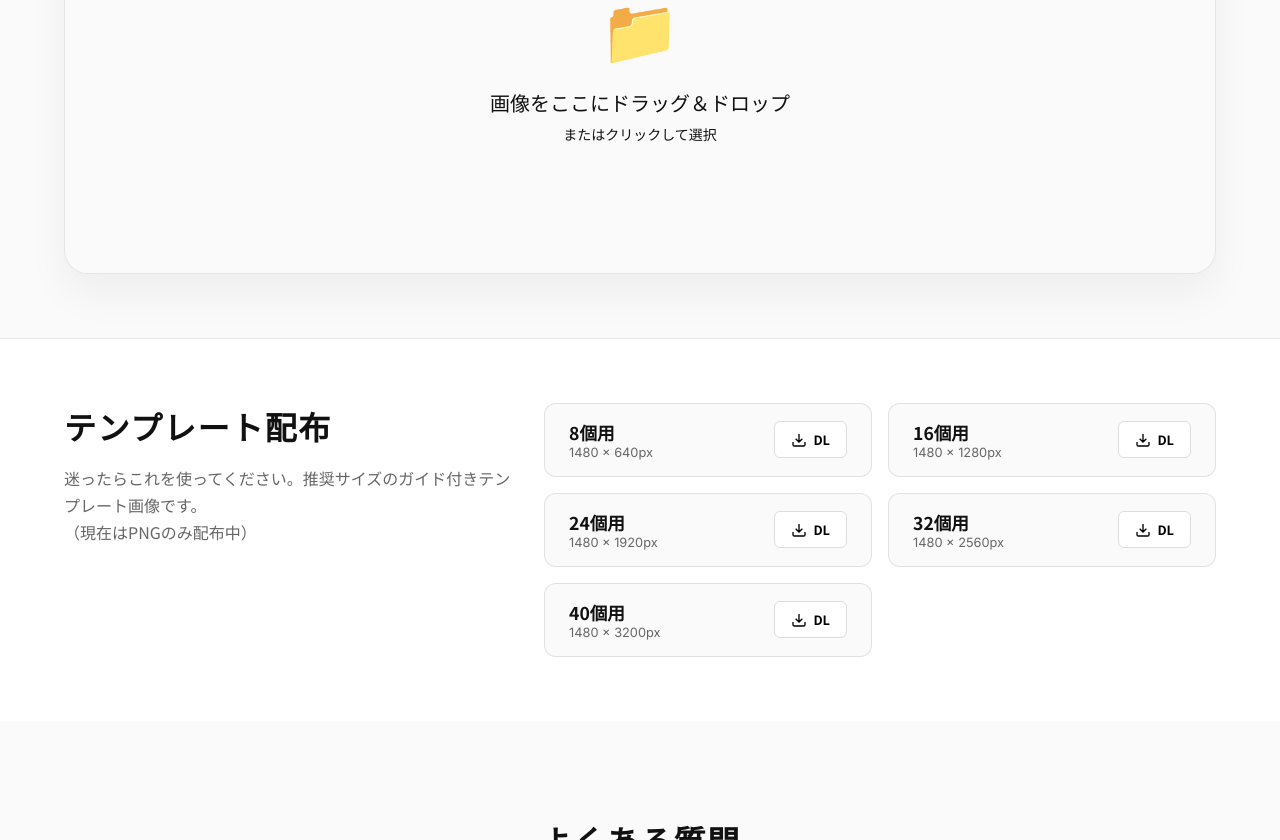
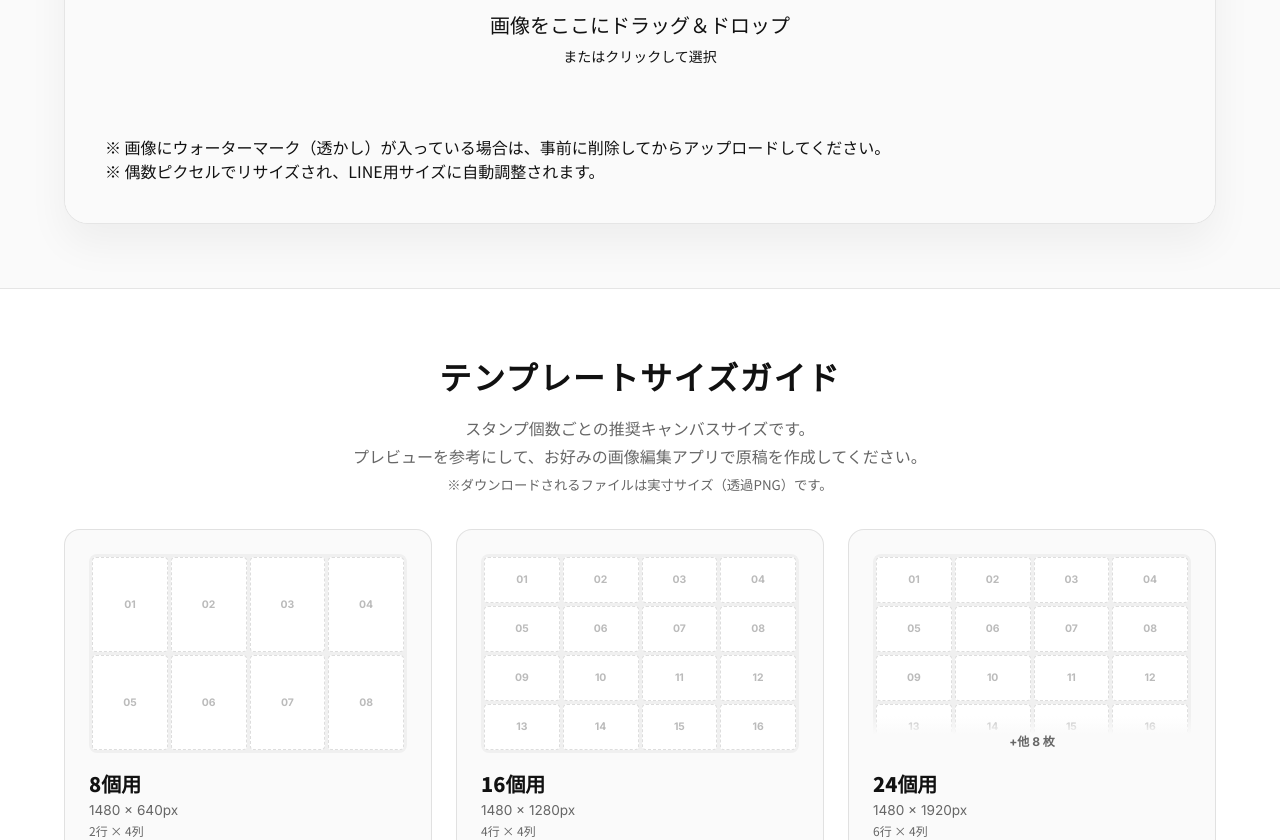
Before and after one commit to shiroki5715/banana-stamp, a Next.js app: page / in a window 1280 px wide. Shown: the part 1960-2800 px from the top of the page. Built offline with nearby package versions, Linux system fonts and the light colour scheme.

Commit message:
fix: Codex指摘対応（ウォーターマーク廃止、分割精度向上）とお問い合わせフォーム追加

```diff
--- a/app/page.js
+++ b/app/page.js
@@ -5,6 +5,7 @@ import HowToStep from "../components/HowToStep";
 import ToolSection from "../components/ToolSection";
 import TemplateSection from "../components/TemplateSection";
 import FaqSection from "../components/FaqSection";
+import ContactSection from "../components/ContactSection";
 
 export default function Home() {
   return (
@@ -14,6 +15,7 @@ export default function Home() {
       <ToolSection />
       <TemplateSection />
       <FaqSection />
+      <ContactSection />
     </main>
   );
 }
--- a/components/TemplateSection.js
+++ b/components/TemplateSection.js
@@ -3,42 +3,139 @@
 import styles from "./TemplateSection.module.css";
 
 export default function TemplateSection() {
-    // Mock data for templates
+    // Template data with grid layout information
     const templates = [
-        { count: 8, size: "1480 x 640px" },
-        { count: 16, size: "1480 x 1280px" },
-        { count: 24, size: "1480 x 1920px" },
-        { count: 32, size: "1480 x 2560px" },
-        { count: 40, size: "1480 x 3200px" },
+        { count: 8, rows: 2, cols: 4, size: "1480 x 640px" },
+        { count: 16, rows: 4, cols: 4, size: "1480 x 1280px" },
+        { count: 24, rows: 6, cols: 4, size: "1480 x 1920px" },
+        { count: 32, rows: 8, cols: 4, size: "1480 x 2560px" },
+        { count: 40, rows: 10, cols: 4, size: "1480 x 3200px" },
     ];
+
+    // Generate and download a template PNG
+    const handleDownload = (template) => {
+        const canvas = document.createElement('canvas');
+        const ctx = canvas.getContext('2d');
+        if (!ctx) return;
+
+        // Parse size string
+        const [width, height] = template.size.replace('px', '').split(' x ').map(Number);
+        canvas.width = width;
+        canvas.height = height;
+
+        // White background
+        ctx.fillStyle = '#FFFFFF';
+        ctx.fillRect(0, 0, width, height);
+
+        // Calculate cell dimensions
+        const cellWidth = width / template.cols;
+        const cellHeight = height / template.rows;
+
+        // Draw grid lines
+        ctx.strokeStyle = '#DDDDDD';
+        ctx.lineWidth = 2;
+        ctx.setLineDash([10, 10]);
+
+        // Vertical lines
+        for (let i = 1; i < template.cols; i++) {
+            ctx.beginPath();
+            ctx.moveTo(i * cellWidth, 0);
+            ctx.lineTo(i * cellWidth, height);
+            ctx.stroke();
+        }
+
+        // Horizontal lines
+        for (let i = 1; i < template.rows; i++) {
+            ctx.beginPath();
+            ctx.moveTo(0, i * cellHeight);
+            ctx.lineTo(width, i * cellHeight);
+            ctx.stroke();
+        }
+
+        // Draw cell numbers
+        ctx.setLineDash([]);
+        ctx.font = 'bold 48px sans-serif';
+        ctx.fillStyle = '#BBBBBB';
+        ctx.textAlign = 'center';
+        ctx.textBaseline = 'middle';
+
+        for (let row = 0; row < template.rows; row++) {
+            for (let col = 0; col < template.cols; col++) {
+                const num = row * template.cols + col + 1;
+                if (num <= template.count) {
+                    const x = col * cellWidth + cellWidth / 2;
+                    const y = row * cellHeight + cellHeight / 2;
+                    ctx.fillText(String(num).padStart(2, '0'), x, y);
+                }
+            }
+        }
+
+        // Border
+        ctx.strokeStyle = '#CCCCCC';
+        ctx.lineWidth = 4;
+        ctx.setLineDash([]);
+        ctx.strokeRect(2, 2, width - 4, height - 4);
+
+        // Download
+        const link = document.createElement('a');
+        link.download = `template_${template.count}.png`;
+        link.href = canvas.toDataURL('image/png');
+        link.click();
+    };
 
     return (
         <section id="templates" className={styles.section}>
             <div className="container">
                 <div className={styles.inner}>
                     <div className={styles.header}>
-                        <h2 className={styles.heading}>テンプレート配布</h2>
+                        <h2 className={styles.heading}>テンプレートサイズガイド</h2>
                         <p className={styles.desc}>
-                            迷ったらこれを使ってください。推奨サイズのガイド付きテンプレート画像です。<br />
-                            （現在はPNGのみ配布中）
+                            スタンプ個数ごとの推奨キャンバスサイズです。<br />
+                            プレビューを参考にして、お好みの画像編集アプリで原稿を作成してください。<br />
+                            <small>※ダウンロードされるファイルは実寸サイズ（透過PNG）です。</small>
                         </p>
                     </div>
 
                     <div className={styles.list}>
                         {templates.map((t) => (
                             <div key={t.count} className={styles.item}>
+                                {/* Grid Preview */}
+                                <div className={styles.preview}>
+                                    <div
+                                        className={styles.gridPreview}
+                                        style={{
+                                            gridTemplateColumns: `repeat(${t.cols}, 1fr)`,
+                                            gridTemplateRows: `repeat(${Math.min(t.rows, 4)}, 1fr)`,
+                                        }}
+                                    >
+                                        {[...Array(Math.min(t.count, 16))].map((_, i) => (
+                                            <div key={i} className={styles.cell}>
+                                                <span>{String(i + 1).padStart(2, '0')}</span>
+                                            </div>
+                                        ))}
+                                    </div>
+                                    {t.rows > 4 && (
+                                        <div className={styles.moreIndicator}>
+                                            +他 {t.count - 16} 枚
+                                        </div>
+                                    )}
+                                </div>
+
                                 <div className={styles.info}>
                                     <span className={styles.count}>{t.count}個用</span>
                                     <span className={styles.size}>{t.size}</span>
+                                    <span className={styles.layout}>{t.rows}行 × {t.cols}列</span>
                                 </div>
-                                {/*
-                  Note: Actual file downloads would need real files in public folder.
-                  For now, we'll anchor to # for demo purposes or create a dummy functionality
-                  if the user asks, but usually we just put the UI first.
-                */}
-                                <button className={styles.dlBtn} onClick={() => alert('テンプレート機能は準備中です。\n指定サイズで画像を作成してください。')}>
-                                    <svg width="16" height="16" viewBox="0 0 24 24" fill="none" stroke="currentColor" strokeWidth="2"><path d="M21 15v4a2 2 0 01-2 2H5a2 2 0 01-2-2v-4M7 10l5 5 5-5M12 15V3" /></svg>
-                                    DL
+
+                                <button
+                                    className={styles.dlBtn}
+                                    onClick={() => handleDownload(t)}
+                                    title="テンプレートPNGをダウンロード"
+                                >
+                                    <svg width="16" height="16" viewBox="0 0 24 24" fill="none" stroke="currentColor" strokeWidth="2">
+                                        <path d="M21 15v4a2 2 0 01-2 2H5a2 2 0 01-2-2v-4M7 10l5 5 5-5M12 15V3" />
+                                    </svg>
+                                    ダウンロード
                                 </button>
                             </div>
                         ))}
--- a/components/TemplateSection.module.css
+++ b/components/TemplateSection.module.css
@@ -10,16 +10,10 @@
     gap: 2rem;
 }
 
-@media (min-width: 960px) {
-    .inner {
-        flex-direction: row;
-        align-items: flex-start;
-        justify-content: space-between;
-    }
-}
-
 .header {
-    flex: 1;
+    text-align: center;
+    max-width: 600px;
+    margin: 0 auto;
 }
 
 .heading {
@@ -33,53 +27,113 @@
 }
 
 .list {
-    flex: 1.5;
     display: grid;
-    grid-template-columns: repeat(auto-fill, minmax(240px, 1fr));
-    gap: 1rem;
+    grid-template-columns: repeat(auto-fill, minmax(280px, 1fr));
+    gap: 1.5rem;
 }
 
 .item {
     display: flex;
-    align-items: center;
-    justify-content: space-between;
-    padding: 1rem 1.5rem;
+    flex-direction: column;
+    padding: 1.5rem;
     background: var(--color-base);
-    border-radius: 12px;
+    border-radius: 16px;
     border: 1px solid var(--color-border);
+    transition: all 0.2s;
 }
 
-.info {
-    display: flex;
-    flex-direction: column;
+.item:hover {
+    border-color: var(--color-banana);
+    box-shadow: 0 4px 12px rgba(255, 215, 0, 0.1);
 }
 
-.count {
-    font-weight: 700;
-    font-size: 1.1rem;
+/* Grid Preview */
+.preview {
+    margin-bottom: 1rem;
+    position: relative;
 }
 
-.size {
-    font-size: 0.8rem;
+.gridPreview {
+    display: grid;
+    gap: 3px;
+    background: #f0f0f0;
+    padding: 3px;
+    border-radius: 8px;
+    aspect-ratio: 4 / 2.5;
+}
+
+.cell {
+    background: white;
+    border-radius: 4px;
+    display: flex;
+    align-items: center;
+    justify-content: center;
+    font-size: 0.65rem;
+    font-weight: 700;
+    color: #bbb;
+    font-family: var(--font-eng);
+    border: 1px dashed #ddd;
+}
+
+.moreIndicator {
+    position: absolute;
+    bottom: 0;
+    left: 0;
+    right: 0;
+    background: linear-gradient(to top, var(--color-base) 50%, transparent);
+    text-align: center;
+    padding: 1rem 0 0.25rem;
+    font-size: 0.75rem;
+    font-weight: 700;
     color: var(--color-text-muted);
     font-family: var(--font-eng);
 }
 
+/* Info */
+.info {
+    display: flex;
+    flex-direction: column;
+    gap: 0.25rem;
+    margin-bottom: 1rem;
+}
+
+.count {
+    font-weight: 900;
+    font-size: 1.25rem;
+}
+
+.size {
+    font-size: 0.85rem;
+    color: var(--color-text-muted);
+    font-family: var(--font-eng);
+}
+
+.layout {
+    font-size: 0.75rem;
+    color: var(--color-text-muted);
+}
+
+/* Download Button */
 .dlBtn {
-    background: white;
-    border: 1px solid #ddd;
-    padding: 0.5rem 1rem;
-    border-radius: 6px;
+    background: var(--color-banana);
+    border: none;
+    padding: 0.75rem 1rem;
+    border-radius: 8px;
     font-weight: 700;
-    font-size: 0.8rem;
+    font-size: 0.9rem;
     display: flex;
     align-items: center;
-    gap: 6px;
+    justify-content: center;
+    gap: 8px;
     transition: all 0.2s;
+    color: var(--color-black);
 }
 
 .dlBtn:hover {
-    background: var(--color-banana);
-    border-color: var(--color-banana);
-    color: black;
+    background: var(--color-banana-dark);
+    transform: translateY(-1px);
 }
+
+.dlBtn:active {
+    transform: translateY(1px);
+}
--- a/components/ToolSection.js
+++ b/components/ToolSection.js
@@ -26,17 +26,16 @@ export default function ToolSection() {
     const [selectedPreset, setSelectedPreset] = useState(8); // count
 
     const [bgMode, setBgMode] = useState('none');
-    const [shouldRemoveWatermark, setShouldRemoveWatermark] = useState(false);
     const [sourceFile, setSourceFile] = useState(null);
 
     // --- Logic copied from page.js ---
-    const processFile = async (file, r, c, mode, wm) => {
+    // --- Logic copied from page.js ---
+    const processFile = async (file, r, c, mode) => {
         const currentMode = mode !== undefined ? mode : bgMode;
-        const currentWm = wm !== undefined ? wm : shouldRemoveWatermark;
 
         setIsProcessing(true);
         try {
-            const processed = await splitImage(file, r, c, currentMode, currentWm);
+            const processed = await splitImage(file, r, c, currentMode);
             setStickers(processed);
         } catch (error) {
             console.error("Processing failed", error);
@@ -48,7 +47,7 @@ export default function ToolSection() {
 
     const handleFileSelect = async (file) => {
         setSourceFile(file);
-        await processFile(file, rows, cols, bgMode, shouldRemoveWatermark);
+        await processFile(file, rows, cols, bgMode);
     };
 
     // Preset Handler
@@ -61,20 +60,14 @@ export default function ToolSection() {
             setRows(preset.rows);
             setCols(preset.cols);
             // If file exists, re-process
-            if (sourceFile) await processFile(sourceFile, preset.rows, preset.cols, bgMode, shouldRemoveWatermark);
+            if (sourceFile) await processFile(sourceFile, preset.rows, preset.cols, bgMode);
         }
     };
 
     const handleBgModeChange = async (e) => {
         const newMode = e.target.value;
         setBgMode(newMode);
-        if (sourceFile) await processFile(sourceFile, rows, cols, newMode, shouldRemoveWatermark);
-    };
-
-    const handleWatermarkToggle = async () => {
-        const newVal = !shouldRemoveWatermark;
-        setShouldRemoveWatermark(newVal);
-        if (sourceFile) await processFile(sourceFile, rows, cols, bgMode, newVal);
+        if (sourceFile) await processFile(sourceFile, rows, cols, newMode);
     };
 
     const handleDownload = async () => {
@@ -150,18 +143,9 @@ export default function ToolSection() {
                                 </div>
                             </div>
 
-                            <div className={`${styles.controlGroup} ${styles.toggleGroup}`}>
-                                <label className={styles.label}>透かし除去</label>
-                                <button
-                                    className={`${styles.toggle} ${shouldRemoveWatermark ? styles.on : ''}`}
-                                    onClick={handleWatermarkToggle}
-                                >
-                                    <div className={styles.toggleHandle}></div>
-                                </button>
-                                <span className={styles.toggleDesc}>{shouldRemoveWatermark ? 'ON (右下を除去)' : 'OFF'}</span>
-                            </div>
                         </div>
                     </div>
+
 
                     {/* Area */}
                     <div className={styles.workspace}>
@@ -190,7 +174,13 @@ export default function ToolSection() {
                                 <StickerGrid stickers={stickers} onDownload={handleDownload} />
                             </div>
                         ) : (
-                            <DropZone onFileSelect={handleFileSelect} />
+                            <div className={styles.uploadContainer}>
+                                <DropZone onFileSelect={handleFileSelect} />
+                                <p className={styles.note}>
+                                    ※ 画像にウォーターマーク（透かし）が入っている場合は、事前に削除してからアップロードしてください。<br />
+                                    ※ 偶数ピクセルでリサイズされ、LINE用サイズに自動調整されます。
+                                </p>
+                            </div>
                         )}
                     </div>
 
```
Also changed, not shown: components/ContactSection.js (added, +29 -0 lines), components/ContactSection.module.css (added, +57 -0 lines), components/ToolSection.module.css (+12 -0 lines), utils/imageProcessor.js (+46 -50 lines).
